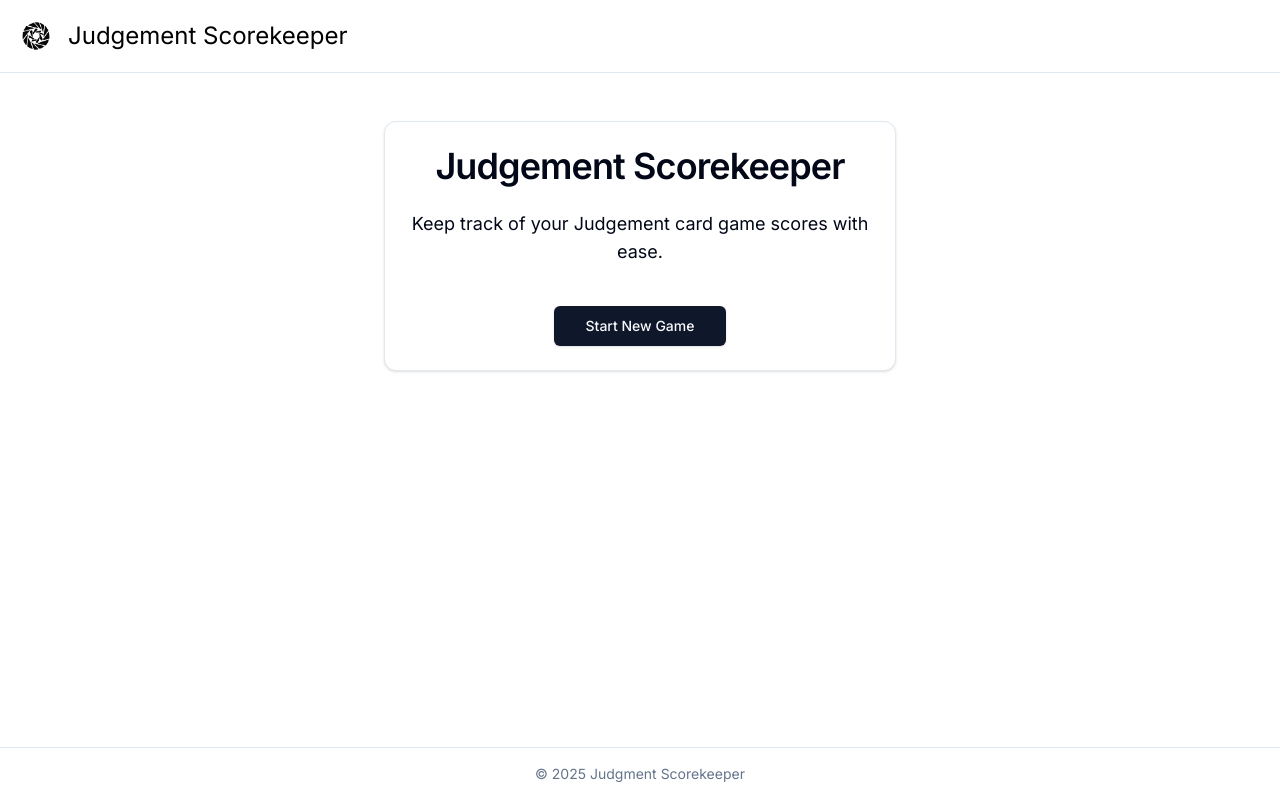
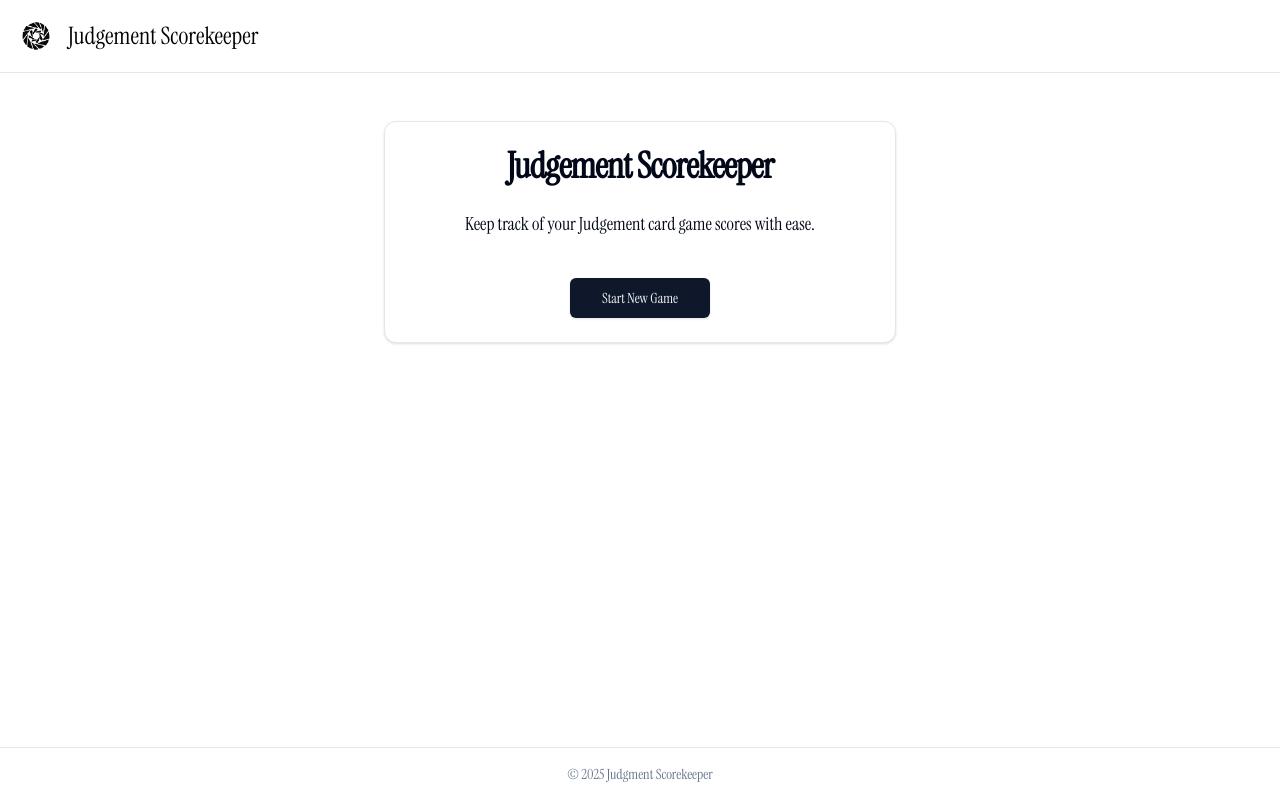
Before and after one commit to shriniket73/judgement-score-keeper, a Next.js app: page / in a window 1280 px wide. Built offline with nearby package versions, Linux system fonts and the light colour scheme.

Commit message:
Fixed css issues

```diff
--- /dev/null
+++ b/postcss.config.js
@@ -0,0 +1,6 @@
+module.exports = {
+    plugins: {
+      tailwindcss: {},
+      autoprefixer: {},
+    },
+  }
--- a/src/app/layout.tsx
+++ b/src/app/layout.tsx
@@ -1,13 +1,15 @@
 // src/app/layout.tsx
-import { Inter } from 'next/font/google';
+import { Instrument_Serif } from 'next/font/google';
 import { Header } from '@/components/layout/Header';
 import { Footer } from '@/components/layout/Footer';
 import { NavigationProvider } from '@/components/layout/NavigationProvider';
 import './globals.css';
 
-const inter = Inter({
+const instrumentSerif = Instrument_Serif({
+  weight: '400',
   subsets: ['latin'],
   display: 'swap',
+  variable: '--font-instrument-serif',
 });
 
 export const metadata = {
@@ -24,8 +26,8 @@
   children: React.ReactNode
 }) {
   return (
-    <html lang="en">
-      <body className={`${inter.className} bg-white text-black min-h-screen flex flex-col`}>
+    <html lang="en" className={instrumentSerif.variable}>
+      <body className="bg-white text-black min-h-screen flex flex-col font-serif">
         <NavigationProvider>
           <div className="flex flex-col min-h-screen">
             <Header />
--- /dev/null
+++ b/tailwind.config.js
@@ -0,0 +1,81 @@
+/* eslint-disable @typescript-eslint/no-require-imports */
+/** @type {import('tailwindcss').Config} */
+module.exports = {
+  darkMode: ["class"],
+  content: [
+    './pages/**/*.{ts,tsx}',
+    './components/**/*.{ts,tsx}',
+    './app/**/*.{ts,tsx}',
+    './src/**/*.{ts,tsx}',
+	],
+  theme: {
+    container: {
+      center: true,
+      padding: "2rem",
+      screens: {
+        "2xl": "1400px",
+      },
+    },
+    extend: {
+      fontFamily: {
+        sans: ['var(--font-instrument-serif)'],
+        serif: ['var(--font-instrument-serif)'],
+      },
+      colors: {
+        border: "hsl(var(--border))",
+        input: "hsl(var(--input))",
+        ring: "hsl(var(--ring))",
+        background: "hsl(var(--background))",
+        foreground: "hsl(var(--foreground))",
+        primary: {
+          DEFAULT: "hsl(var(--primary))",
+          foreground: "hsl(var(--primary-foreground))",
+        },
+        secondary: {
+          DEFAULT: "hsl(var(--secondary))",
+          foreground: "hsl(var(--secondary-foreground))",
+        },
+        destructive: {
+          DEFAULT: "hsl(var(--destructive))",
+          foreground: "hsl(var(--destructive-foreground))",
+        },
+        muted: {
+          DEFAULT: "hsl(var(--muted))",
+          foreground: "hsl(var(--muted-foreground))",
+        },
+        accent: {
+          DEFAULT: "hsl(var(--accent))",
+          foreground: "hsl(var(--accent-foreground))",
+        },
+        popover: {
+          DEFAULT: "hsl(var(--popover))",
+          foreground: "hsl(var(--popover-foreground))",
+        },
+        card: {
+          DEFAULT: "hsl(var(--card))",
+          foreground: "hsl(var(--card-foreground))",
+        },
+      },
+      borderRadius: {
+        lg: "var(--radius)",
+        md: "calc(var(--radius) - 2px)",
+        sm: "calc(var(--radius) - 4px)",
+      },
+      keyframes: {
+        "accordion-down": {
+          from: { height: 0 },
+          to: { height: "var(--radix-accordion-content-height)" },
+        },
+        "accordion-up": {
+          from: { height: "var(--radix-accordion-content-height)" },
+          to: { height: 0 },
+        },
+      },
+      animation: {
+        "accordion-down": "accordion-down 0.2s ease-out",
+        "accordion-up": "accordion-up 0.2s ease-out",
+      },
+    },
+  },
+  plugins: [require("tailwindcss-animate")],
+}
```
